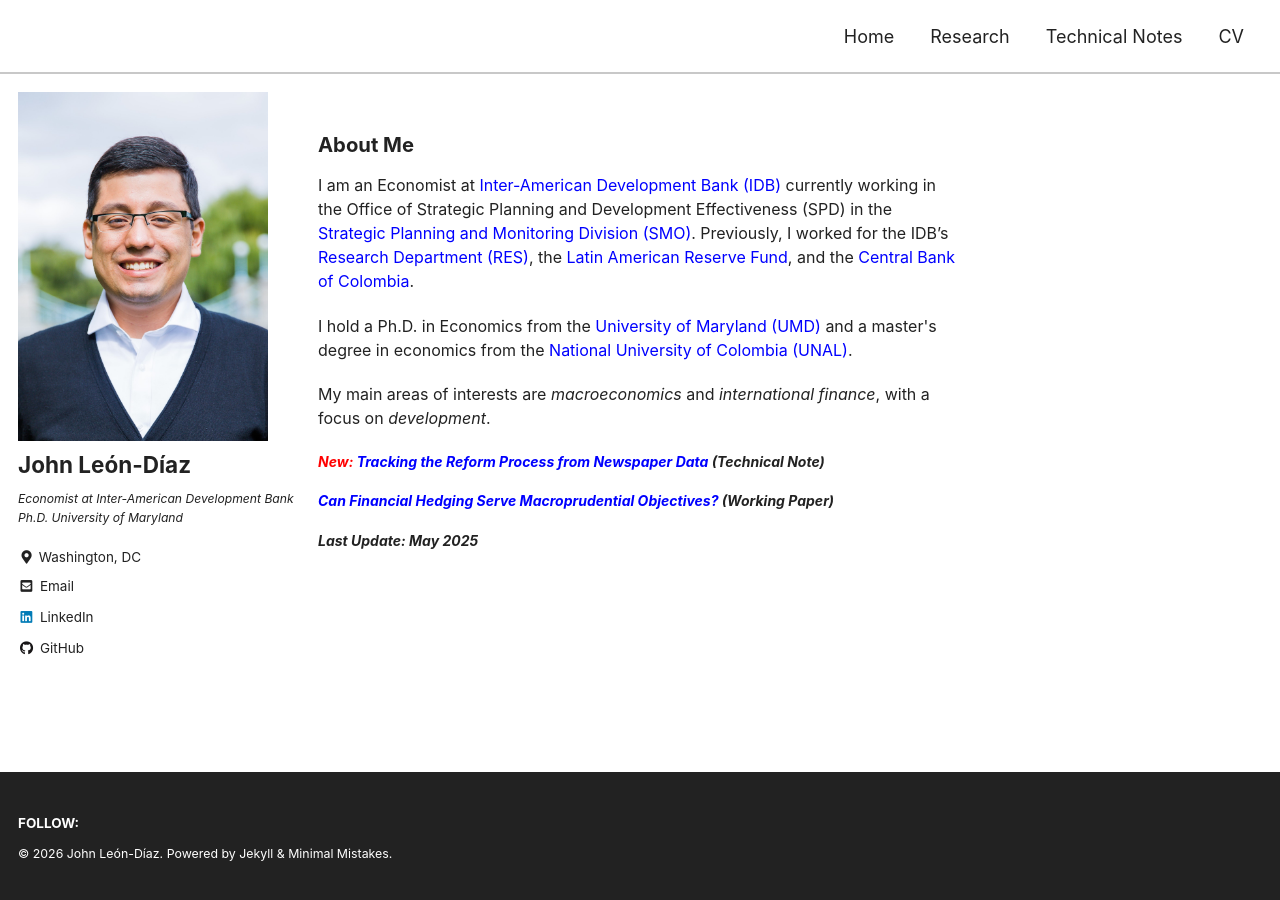
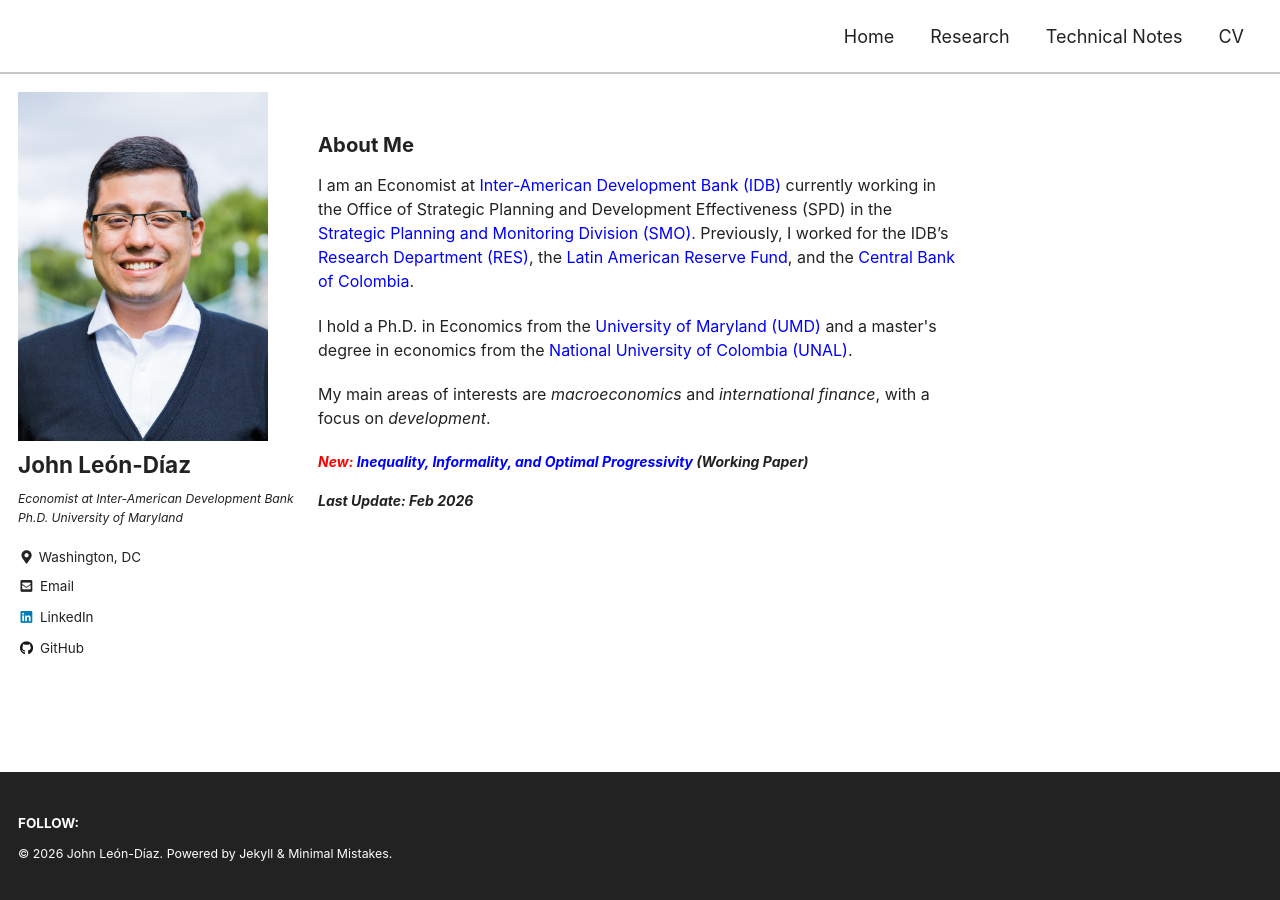
Before and after one commit to jleondia/jleondia.github.io, a Jekyll site: the page built from _pages/home.md, in a window 1280 px wide. Built offline with Jekyll 4.4.1, drawn with Linux system fonts in a browser that asks for light colours; cached includes are drawn as plain includes.

Commit message:
Update home.md

```diff
--- a/_pages/home.md
+++ b/_pages/home.md
@@ -28,15 +28,13 @@ comments: false
 </div>
 
 <p style="font-size:14px; font-weight:bold; font-style:italic;">
-  <span style="color: #ff0000">New: </span> <a href="https://publications.iadb.org/en/tracking-reform-process-newspaper-data">Tracking the Reform Process from Newspaper Data</a> (Technical Note) </p>
-<p style="font-size:14px; font-weight:bold; font-style:italic;">
-<a href="https://publications.iadb.org/en/can-financial-hedging-serve-macroprudential-objectives">Can Financial Hedging Serve Macroprudential Objectives?</a> (Working Paper) </p>
+  <span style="color: #ff0000">New: </span> <a href="https://cepr.org/publications/dp21229">Inequality, Informality, and Optimal Progressivity</a> (Working Paper) </p>
 
 
 
 
 <p style="font-size:14px; font-weight:bold; font-style:italic;">
- Last Update: May 2025
+ Last Update: Feb 2026
 </p>
 
 
```
